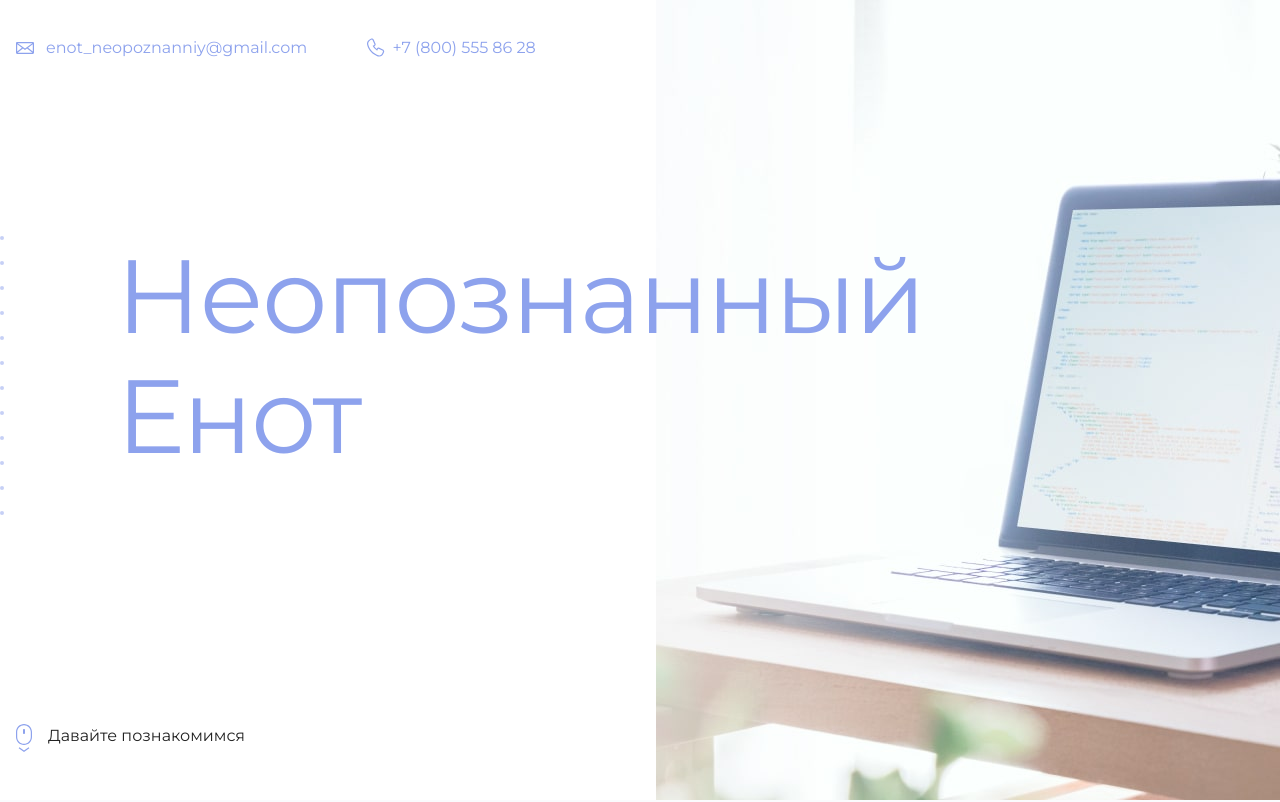
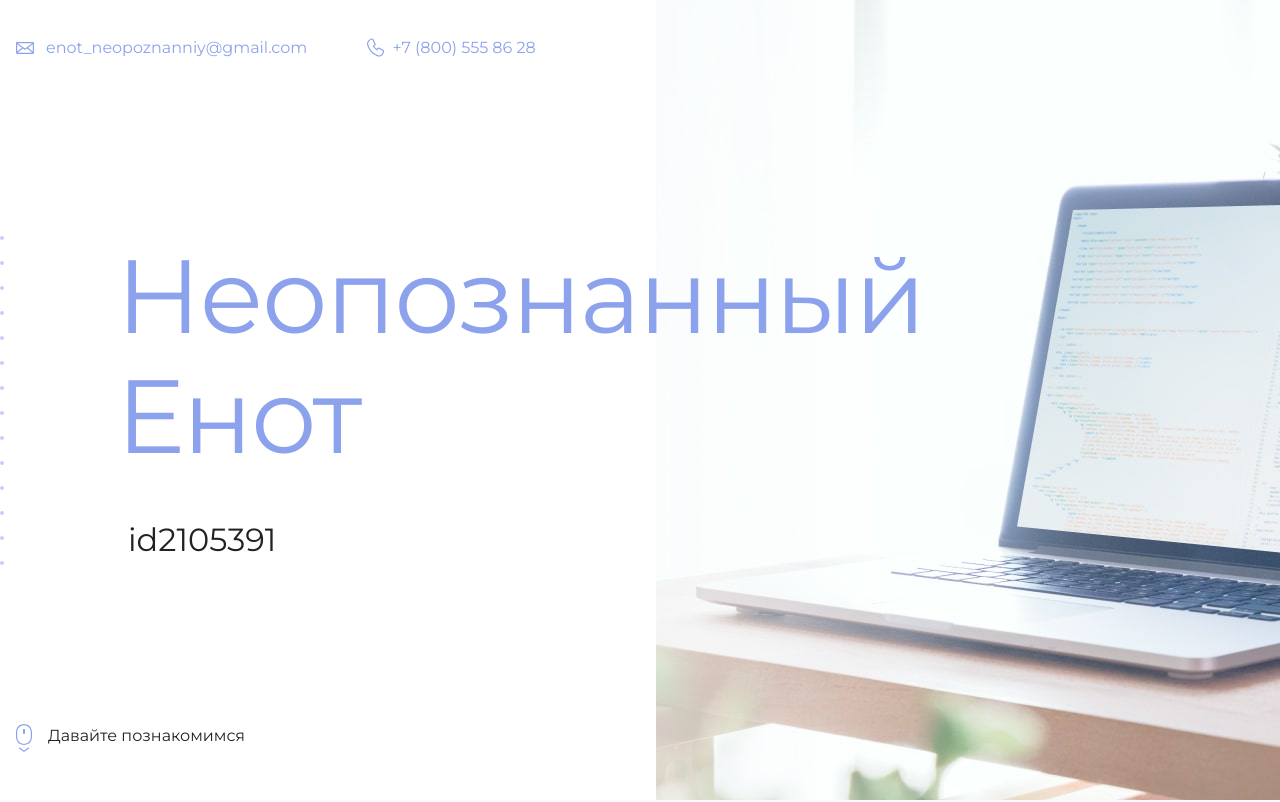
Before and after one commit to derDron/my-site, a plain HTML site: page index.html in a window 1280 px wide. Shown: the top 802 px of the page. Drawn offline with Linux system fonts and the light colour scheme.

Commit message:
Update index.html

```diff
--- a/index.html
+++ b/index.html
@@ -19,7 +19,7 @@
       <section class="hero-image">
         <div class="container">
           <h1 class="heading">Неопознанный Енот</h1>
-          <p><id2105391></p>
+          <p>id2105391</p>
         </div>
       </section>
 
```
